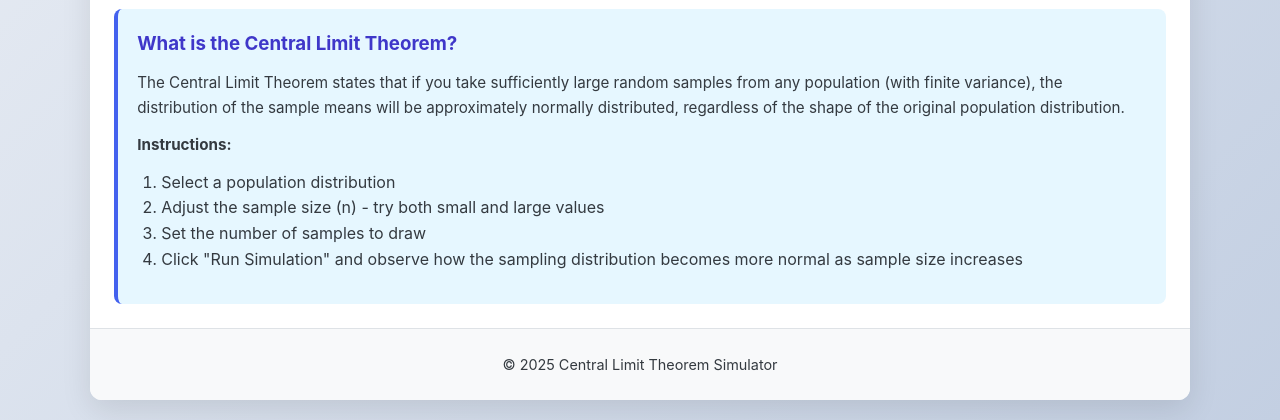
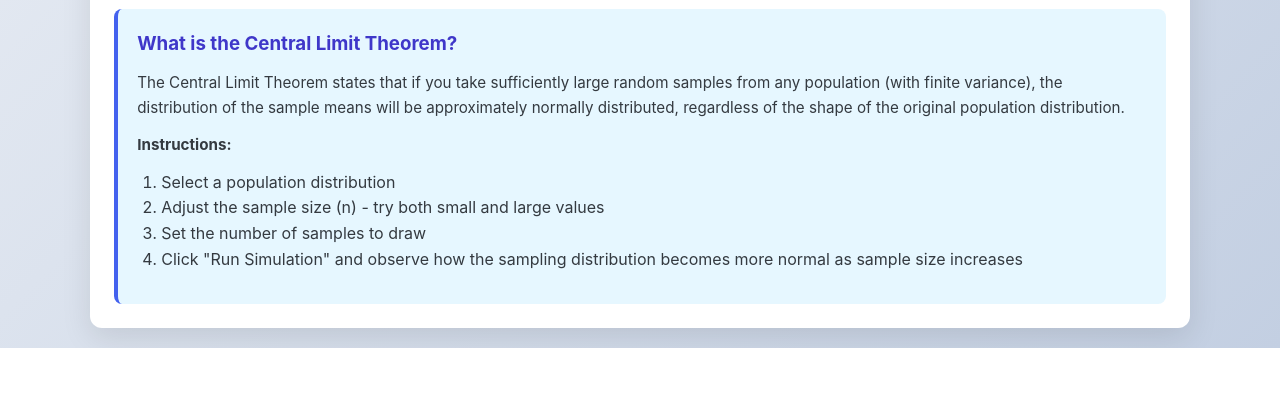
Before and after one commit to AdityaVashisht12/Central-Limit-Theorem, a Flask app: page / in a window 1280 px wide. Shown: the part 1000-1420 px from the top of the page. After the commit the page ends 1348 px from the top, so only its background shows below. Run offline with Flask 3, Linux system fonts and the light colour scheme.

Commit message:
Update index.html

```diff
--- a/templates/index.html
+++ b/templates/index.html
@@ -275,14 +275,14 @@
             height: 1em;
         }
 
-        footer {
+        /* footer {
             text-align: center;
             padding: 1.5rem;
             background-color: var(--gray-100);
             border-top: 1px solid var(--gray-300);
             font-size: 0.9rem;
             color: var(--gray-800);
-        }
+        } */
 
         @media (max-width: 768px) {
             .controls {
@@ -412,9 +412,9 @@
             </div>
         </main>
 
-        <footer>
+        <!-- <footer>
             © 2025 Central Limit Theorem Simulator
-        </footer>
+        </footer> -->
     </div>
 
     <script>
```
